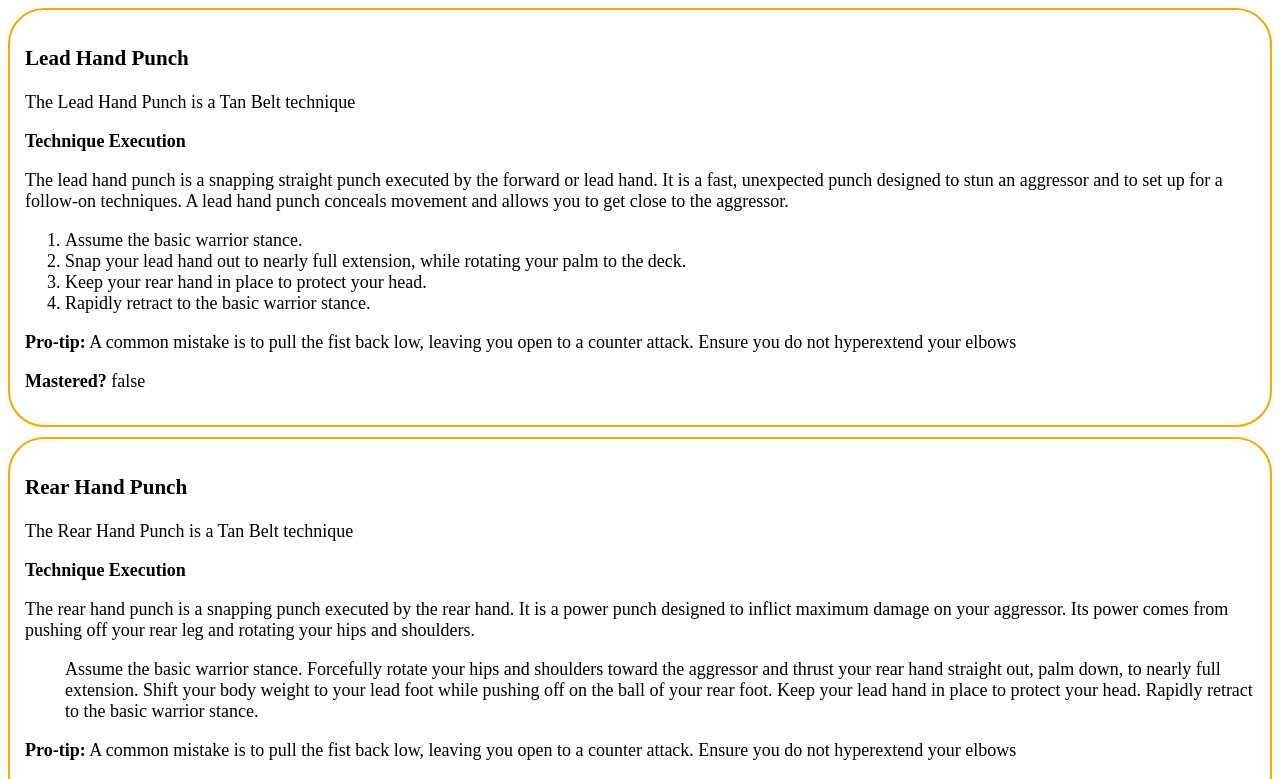
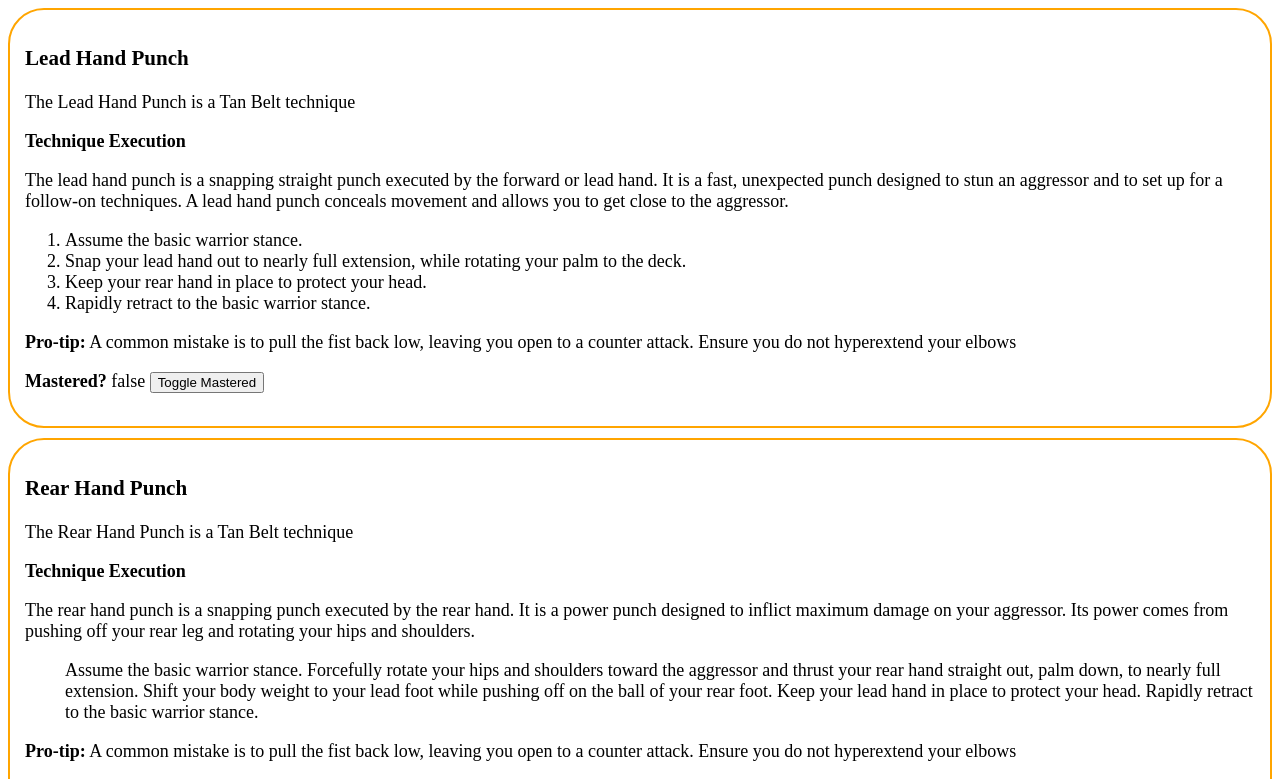
Before and after one commit to rc-devs/mcninja, an Angular app in the folder mcninja/: page / in a window 1280 px wide. Shown: the top 779 px of the page. Built offline with nearby package versions, Linux system fonts and the light colour scheme.

Commit message:
add button to display-techniques html and  connect button to display techniques ts

```diff
--- a/mcninja/src/app/display-techniques/display-techniques.component.html
+++ b/mcninja/src/app/display-techniques/display-techniques.component.html
@@ -6,6 +6,6 @@
       <div [innerHTML]="technique.execution"></div>
       <p><b>Pro-tip:</b> {{technique.proTip}}</p>
       <div [innerHTML]="technique.video"></div> <!-- need dom sanitizer? -->
-      <p><b>Mastered?</b> {{technique.mastered}}</p> <!-- use @if directive? -->
+      <p><b>Mastered?</b> {{technique.mastered}} <button (click)="toggleMastered()">Toggle Mastered</button></p> <!-- use @if directive? Do not need to display mastered property; use it for toggle -->
   </div>
 }
--- a/mcninja/src/app/display-techniques/display-techniques.component.ts
+++ b/mcninja/src/app/display-techniques/display-techniques.component.ts
@@ -1,15 +1,20 @@
 import { Component, signal } from '@angular/core';
 import { Technique } from '../data/techinque.template';
 import techniquesArray from '../data/techniques.array';
+import { FormsModule } from '@angular/forms';
 
 
 @Component({
   selector: 'app-display-techniques',
-  imports: [],
+  imports: [FormsModule],
   templateUrl: './display-techniques.component.html',
   styleUrl: './display-techniques.component.css',
   standalone: true,
 })
 export class DisplayTechniquesComponent {
  techniques = signal<Technique[]>(techniquesArray)
+
+ toggleMastered(){
+  console.log('tiggle toggle')
+ }
 }
```
